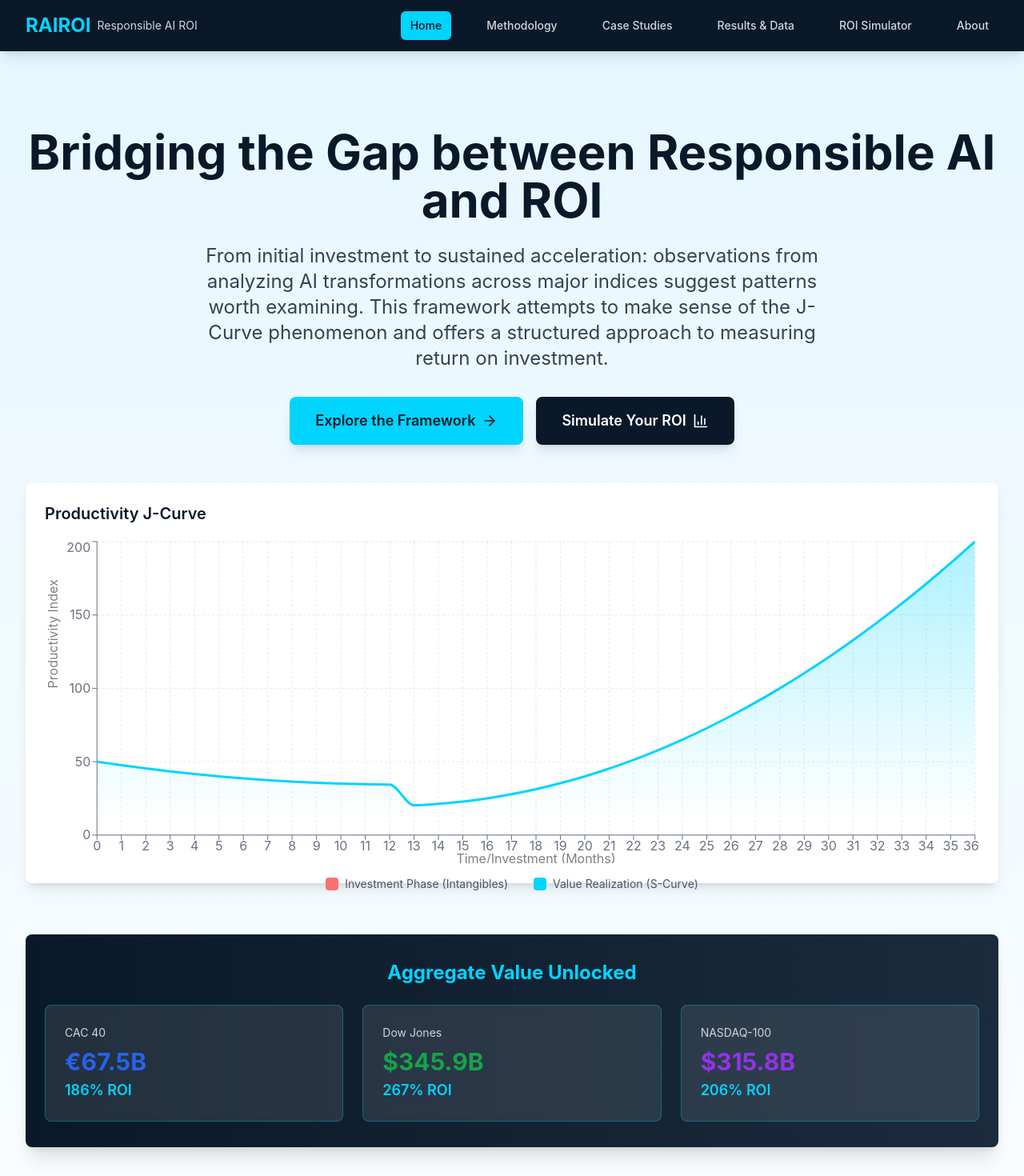
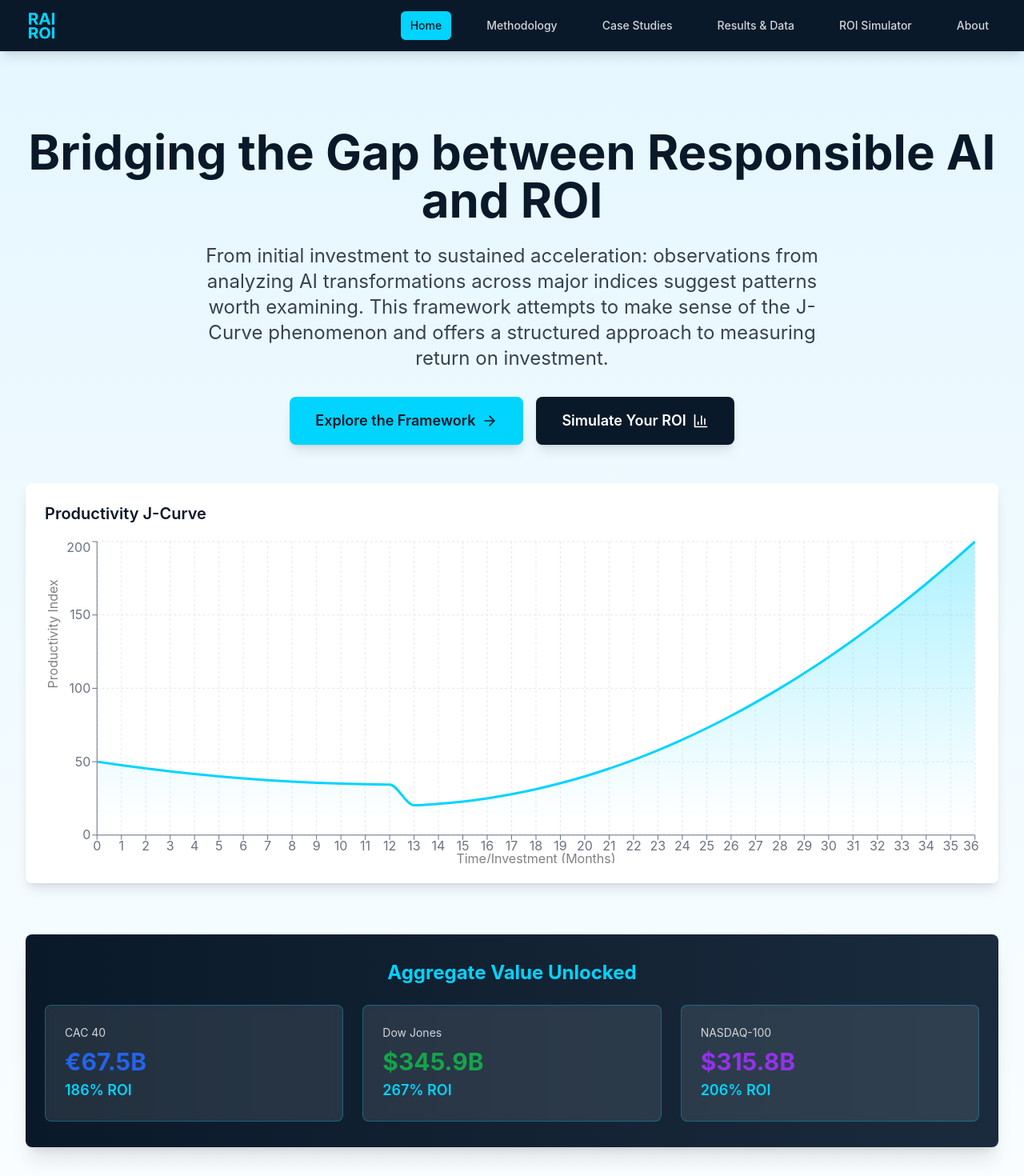
Before and after one commit to eric-horesnyi/rairoi-website, a Next.js app: page / in a window 1280 px wide. Shown: the top 1470 px of the page at 80% size. Built offline with nearby package versions, Linux system fonts and the light colour scheme.

Commit message:
Use brand logo in nav and simplify J-curve

```diff
--- a/components/JCurveChart.tsx
+++ b/components/JCurveChart.tsx
@@ -59,16 +59,6 @@
           />
         </AreaChart>
       </ResponsiveContainer>
-      <div className="mt-4 flex justify-center space-x-8 text-sm">
-        <div className="flex items-center">
-          <div className="w-4 h-4 bg-red-400 rounded mr-2"></div>
-          <span className="text-gray-600">Investment Phase (Intangibles)</span>
-        </div>
-        <div className="flex items-center">
-          <div className="w-4 h-4 bg-electric-blue rounded mr-2"></div>
-          <span className="text-gray-600">Value Realization (S-Curve)</span>
-        </div>
-      </div>
     </div>
   )
 }
--- a/components/Navigation.tsx
+++ b/components/Navigation.tsx
@@ -1,6 +1,7 @@
 'use client'
 
 import Link from 'next/link'
+import Image from 'next/image'
 import { usePathname } from 'next/navigation'
 import { Menu, X } from 'lucide-react'
 import { useState } from 'react'
@@ -22,9 +23,15 @@
     <nav className="bg-deep-navy text-white shadow-lg sticky top-0 z-50">
       <div className="max-w-7xl mx-auto px-4 sm:px-6 lg:px-8">
         <div className="flex justify-between items-center h-16">
-          <Link href="/" className="flex items-center space-x-2">
-            <span className="text-2xl font-bold text-electric-blue">RAIROI</span>
-            <span className="text-sm text-gray-300">Responsible AI ROI</span>
+          <Link href="/" className="flex items-center">
+            <Image
+              src="/rairoi-logo.png"
+              alt="RAIROI logo"
+              width={120}
+              height={120}
+              className="h-10 w-auto"
+              priority
+            />
           </Link>
 
           {/* Desktop Navigation */}
```
